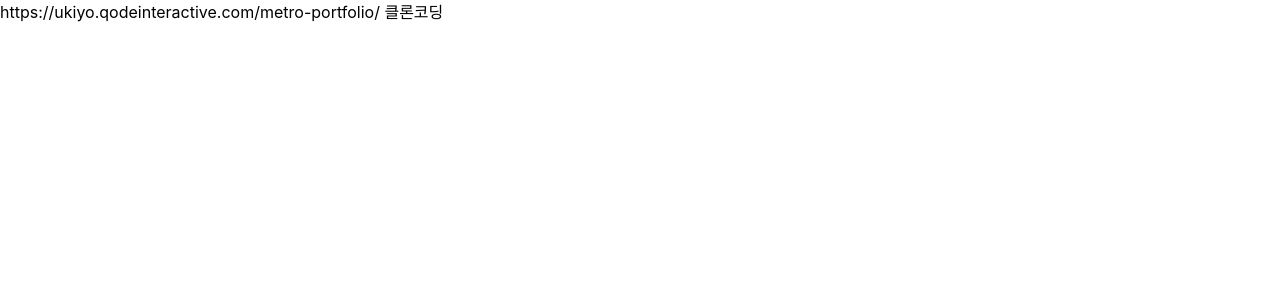
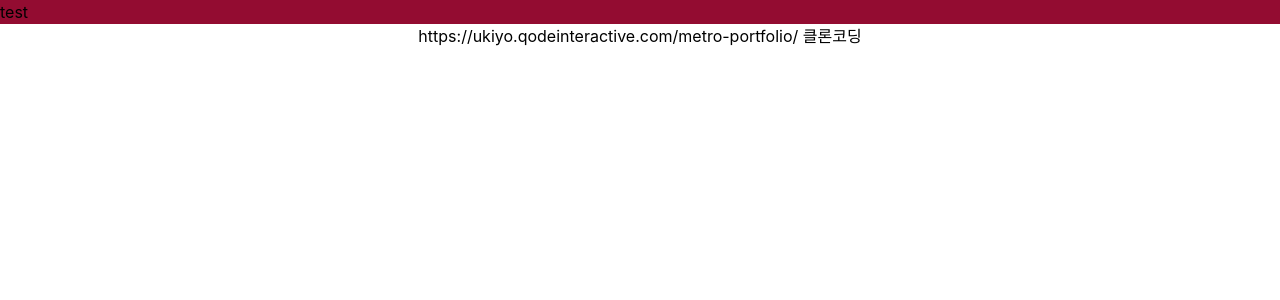
Before and after one commit to dev-tryit/try-portpolio-react, a React (Create React App) app: page / in a window 1280 px wide. Shown: the top 300 px of the page. Built offline with nearby package versions, Linux system fonts and the light colour scheme.

Commit message:
추가: Column, Row 추가 (자동 backgroundColor 적용)

```diff
--- a/package.json
+++ b/package.json
@@ -12,6 +12,7 @@
     "@types/node": "^16.11.56",
     "@types/react": "^18.0.17",
     "@types/react-dom": "^18.0.6",
+    "@types/styled-components": "^5.1.26",
     "autoprefixer": "9",
     "firebase-tools": "^11.8.0",
     "postcss": "8",
--- a/src/App.tsx
+++ b/src/App.tsx
@@ -4,6 +4,8 @@ import Auth from "./components/Auth";
 import Home from "./components/Home";
 import { Nullable } from "./type/Nullable";
 import { User } from "@supabase/gotrue-js";
+import Row from "./widget/Row";
+import Column from "./widget/Column";
 
 function App() {
     // const [user, setUser] = useState<Nullable<User>>(null);
@@ -25,9 +27,12 @@ function App() {
     // }, [user]);
 
     return (
-        <>
-        https://ukiyo.qodeinteractive.com/metro-portfolio/ 클론코딩
-        </>
+        <Column useRandomBackgroundColor={true}>
+            <Row useRandomBackgroundColor={true}>
+                test
+            </Row>
+            https://ukiyo.qodeinteractive.com/metro-portfolio/ 클론코딩
+        </Column>
     );
 }
 
--- /dev/null
+++ b/src/widget/Column.tsx
@@ -0,0 +1,12 @@
+import styled from "styled-components";
+
+const Column = styled.div<{useRandomBackgroundColor?:boolean}>`
+    display:flex;
+    flex-direction:column;
+    justify-content: flex-start;
+    align-items: center;
+    height:100%;
+    ${({useRandomBackgroundColor}) => useRandomBackgroundColor?'background-color:#' + Math.floor(Math.random()*16777215).toString(16):''};
+`;
+
+export default Column;
--- /dev/null
+++ b/src/widget/Row.tsx
@@ -0,0 +1,12 @@
+import styled from "styled-components";
+
+const Row = styled.div<{useRandomBackgroundColor?:boolean}>`
+    display:flex;
+    flex-direction:row;
+    justify-content: flex-start;
+    align-items: center;
+    width:100%;
+    ${({useRandomBackgroundColor}) => useRandomBackgroundColor?'background-color:#' + Math.floor(Math.random()*16777215).toString(16):''};
+`;
+
+export default Row;
```
Also changed, not shown: 1 other file (tests, documents, lock files or other folders).
